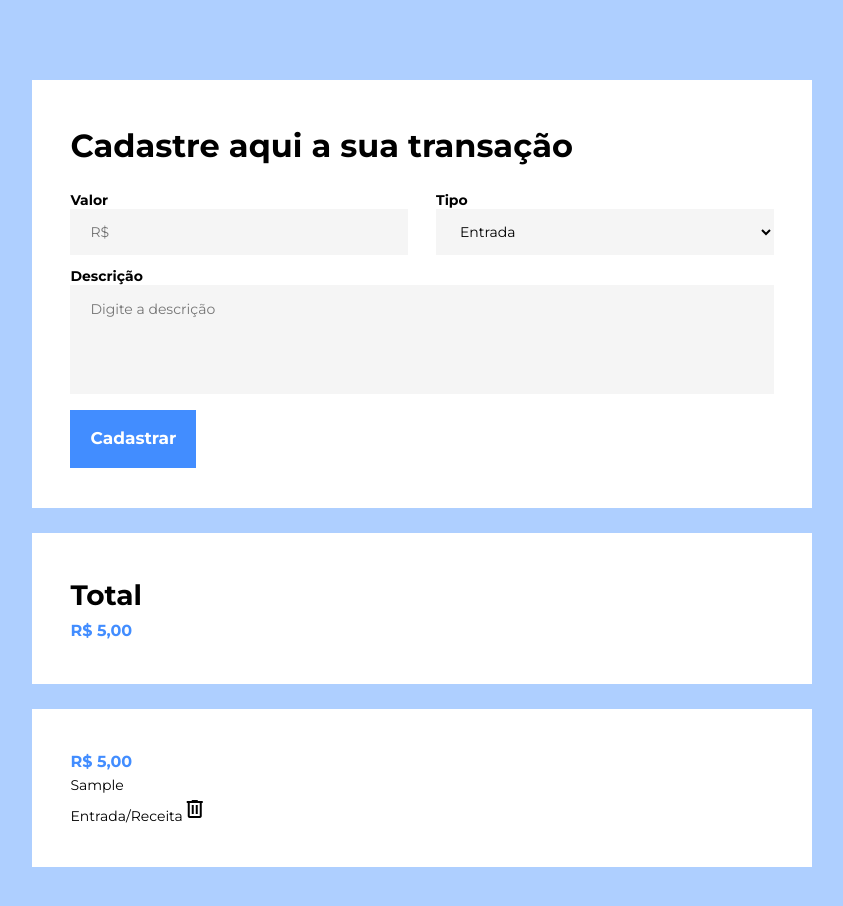
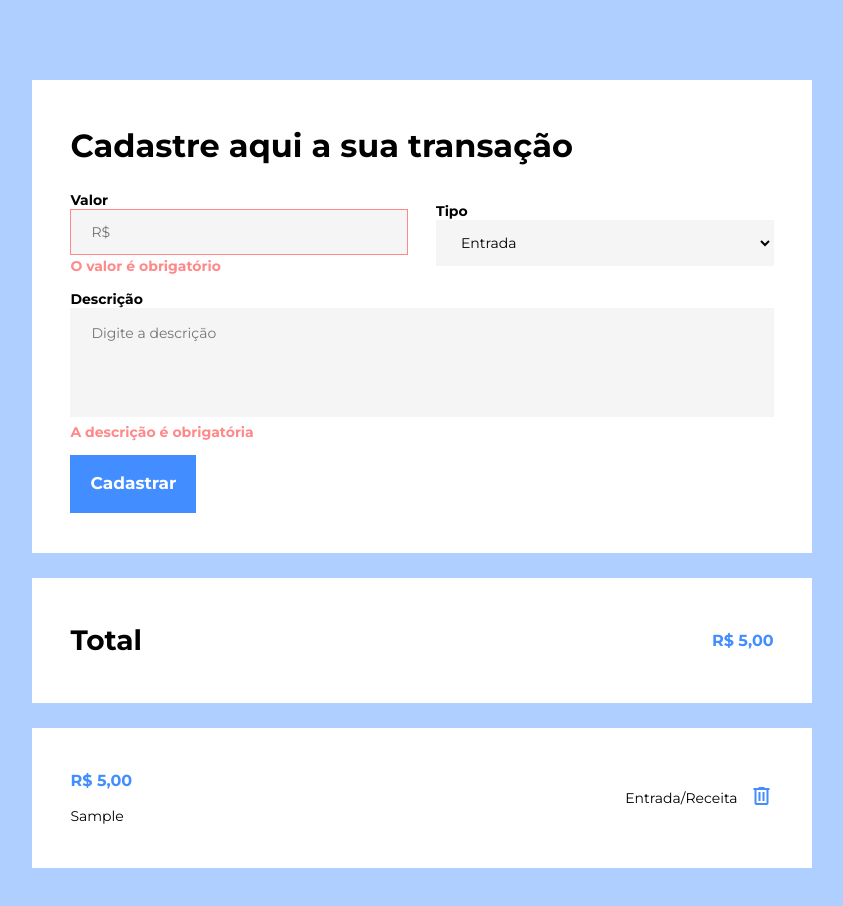
Before and after one commit to JoseMartins0808/Angular_Finances_Page, an Angular app: page /transactions in a window 1280 px wide. Both pictures are taken after typing "5", "Sample" into the empty fields and a click on the button "Cadastrar". Shown: the top 906 px of the page, without its empty margins (218-1061 px from the left). Built offline with nearby package versions, Linux system fonts and the light colour scheme.

Commit message:
feat: error field

```diff
--- a/src/app/components/forms/register-transaction-form/register-transaction-form.component.html
+++ b/src/app/components/forms/register-transaction-form/register-transaction-form.component.html
@@ -1,8 +1,9 @@
 <form (submit)="onSubmit($event)" class="form">
     <div class="flex-box">
-        <div class="field-box">
+        <div class="field-box error">
             <label for="value">Valor</label>
             <input name="value" placeholder="R$" type="number" [formControl]="value">
+            <app-error>O valor é obrigatório</app-error>
         </div>
         <div class="field-box">
             <label for="type">Tipo</label>
@@ -15,6 +16,7 @@
     <div class="field-box">
         <label for="description">Descrição</label>
         <textarea name="description" placeholder="Digite a descrição" [formControl]="description"></textarea>
+        <app-error>A descrição é obrigatória</app-error>
     </div>
     <button type="submit" class="btn solid md">Cadastrar</button>
 </form>
--- a/src/app/components/forms/register-transaction-form/register-transaction-form.component.sass
+++ b/src/app/components/forms/register-transaction-form/register-transaction-form.component.sass
@@ -1,3 +1,5 @@
+@import "../../../../styles/global.sass"
+
 .form
     display: flex
     flex-direction: column
@@ -13,5 +15,9 @@
         justify-content: space-between
         gap: 12px 28px
 
+        .error
+            input
+                border: 1px solid $color-red
+
         @media (min-width: 750px)
             flex-direction: row
--- a/src/app/components/forms/register-transaction-form/register-transaction-form.component.ts
+++ b/src/app/components/forms/register-transaction-form/register-transaction-form.component.ts
@@ -1,11 +1,13 @@
 import { Component } from '@angular/core';
 import { FormControl, ReactiveFormsModule } from '@angular/forms';
 import { TransactionService } from '../../../services/transaction.service';
+import { CommonModule } from '@angular/common';
+import { ErrorComponent } from '../../../error/error/error.component';
 
 @Component({
   selector: 'app-register-transaction-form',
   standalone: true,
-  imports: [ReactiveFormsModule],
+  imports: [CommonModule, ReactiveFormsModule, ErrorComponent],
   templateUrl: './register-transaction-form.component.html',
   styleUrl: './register-transaction-form.component.sass'
 })
--- a/src/app/components/total-display/total-display.component.html
+++ b/src/app/components/total-display/total-display.component.html
@@ -1,4 +1,6 @@
 <div class="box">
-    <h2 class="title two">Total</h2>
-    <span class="money blue">{{total.toLocaleString('pt-BR', {style:'currency', currency:'BRL'})}}</span>
+    <div class="flex-box">
+        <h2 class="title two">Total</h2>
+        <span class="money blue">{{total.toLocaleString('pt-BR', {style:'currency', currency:'BRL'})}}</span>
+    </div>
 </div>
--- a/src/app/components/total-display/total-display.component.sass
+++ b/src/app/components/total-display/total-display.component.sass
@@ -0,0 +1,6 @@
+.flex-box
+    display: flex
+    align-items: center
+    justify-content: space-between
+    flex-wrap: wrap
+    gap: 20px
--- a/src/app/components/transaction-card/transaction-card.component.html
+++ b/src/app/components/transaction-card/transaction-card.component.html
@@ -1,10 +1,11 @@
 <li class="box">
-    <div>
+    <div class="flex-box">
+        <div class="left">
             <span *ngIf="transaction.type === 'input'" class="money blue">{{valueToMoney()}}</span>
             <span *ngIf="transaction.type === 'output'" class="money red">-{{valueToMoney()}}</span>
             <p class="paragraph">{{transaction.description}}</p>
         </div>
-    <div>
+        <div class="right">
             <span *ngIf="transaction.type === 'input'" class="paragraph">Entrada/Receita</span>
             <span *ngIf="transaction.type === 'output'" class="paragraph">Saída/Despesa</span>
             <button (click)="deleteTransaction()">
@@ -13,4 +14,5 @@
                 </span>
             </button>
         </div>
+    </div>
 </li>
--- a/src/app/components/transaction-card/transaction-card.component.sass
+++ b/src/app/components/transaction-card/transaction-card.component.sass
@@ -0,0 +1,23 @@
+@import "../../../styles/global.sass"
+
+.flex-box
+    display: flex
+    align-items: center
+    justify-content: space-between
+    gap: 20px
+    flex-wrap: wrap
+
+    .left
+        p
+            margin-top: 12px
+
+    .right
+        display: flex
+        align-items: center
+        gap: 12px
+
+        .paragraph
+            text-transform: capitalize
+
+        button
+            color: $color-blue-1
--- /dev/null
+++ b/src/app/error/error/error.component.html
@@ -0,0 +1,3 @@
+<p class="paragraph red">
+    <ng-content></ng-content>
+</p>
--- a/src/styles/form.sass
+++ b/src/styles/form.sass
@@ -5,6 +5,8 @@
     font-size: .875rem
     font-weight: 400
     color: $color-black
+    border: 1px solid $color-gray
+    outline: none
 
 .field-box
     width: 100%
--- a/src/styles/typography.sass
+++ b/src/styles/typography.sass
@@ -30,3 +30,7 @@
     font-weight: 400
     line-height: 1.6
     color: $color-black
+
+    &.red
+        color: $color-red
+        font-weight: 700
```
Also changed, not shown: src/app/error/error/error.component.ts (added, +12 -0 lines), src/app/error/error/error.component.sass (added), 1 other file (tests, documents, lock files or other folders). Lines whose indentation alone changed are shown as unchanged.
